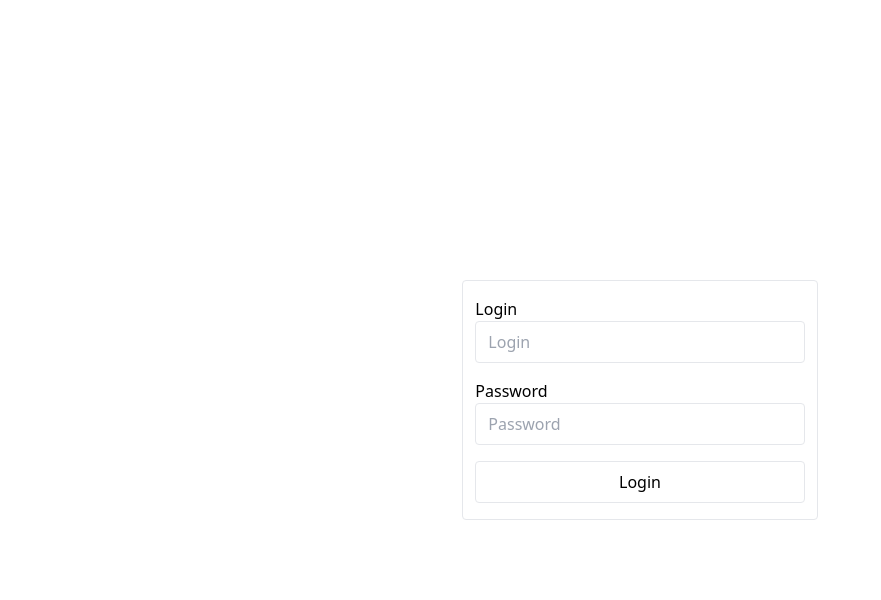
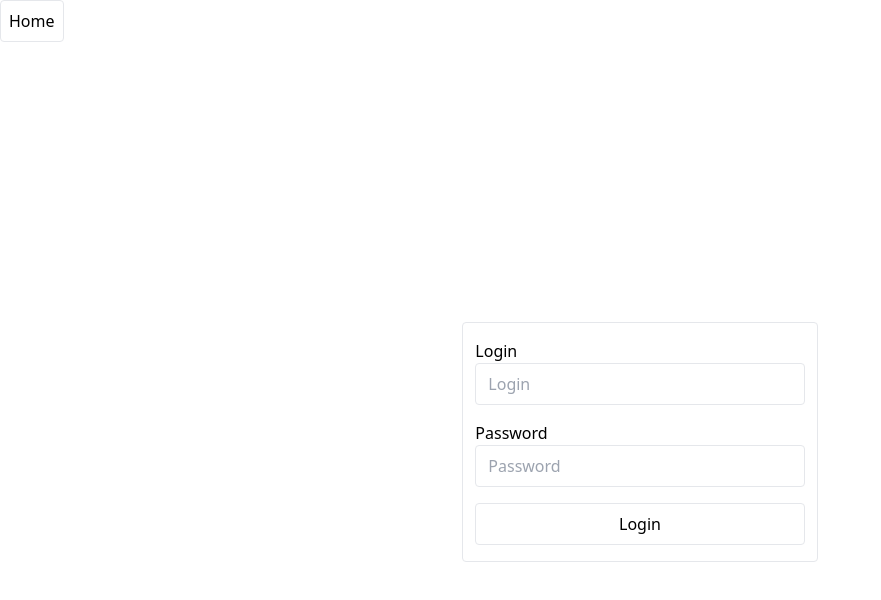
Before and after one commit to Piklo/Notes.React, a Next.js app: page /login in a window 1280 px wide. Shown: the top 600 px of the page, without its empty margins (0-881 px from the left). Built offline with nearby package versions, Linux system fonts and the light colour scheme.

Commit message:
added a simple navbar

```diff
--- /dev/null
+++ b/app/Navbar.tsx
@@ -0,0 +1,9 @@
+export default function Navbar() {
+  return (
+    <div className="flex">
+      <a href="/">
+        <div className="rounded border p-2 hover:bg-gray-200">Home</div>
+      </a>
+    </div>
+  );
+}
--- a/app/layout.tsx
+++ b/app/layout.tsx
@@ -1,3 +1,4 @@
+import Navbar from "./Navbar";
 import "./globals.css";
 
 export const metadata = {
@@ -12,7 +13,10 @@ export default function RootLayout({
 }) {
   return (
     <html lang="en">
-      <body>{children}</body>
+      <body>
+        <Navbar></Navbar>
+        {children}
+      </body>
     </html>
   );
 }
```
